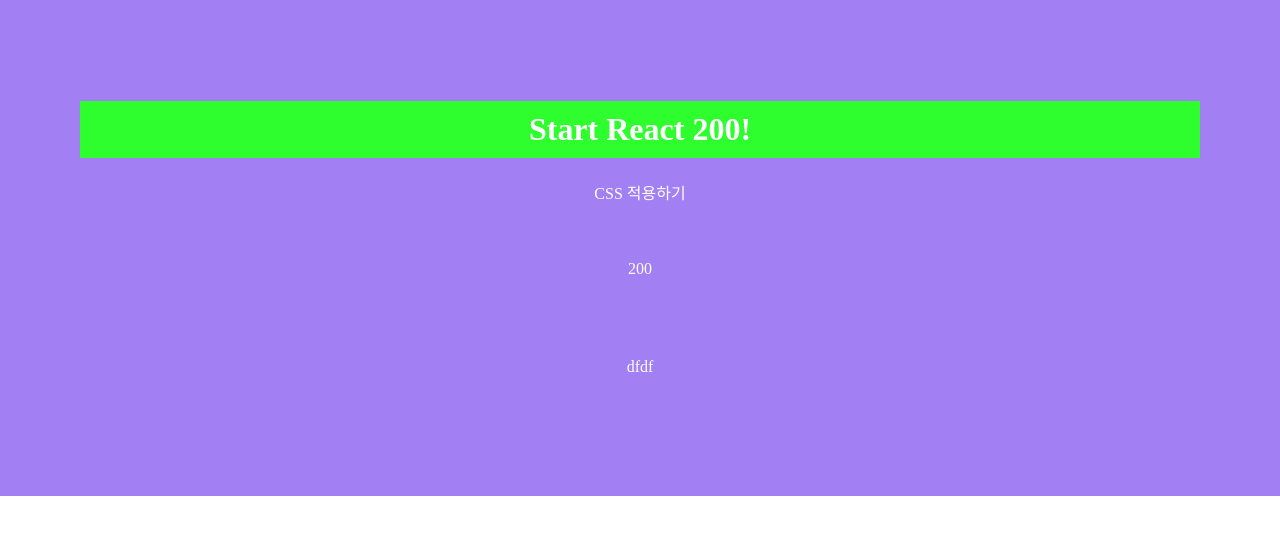
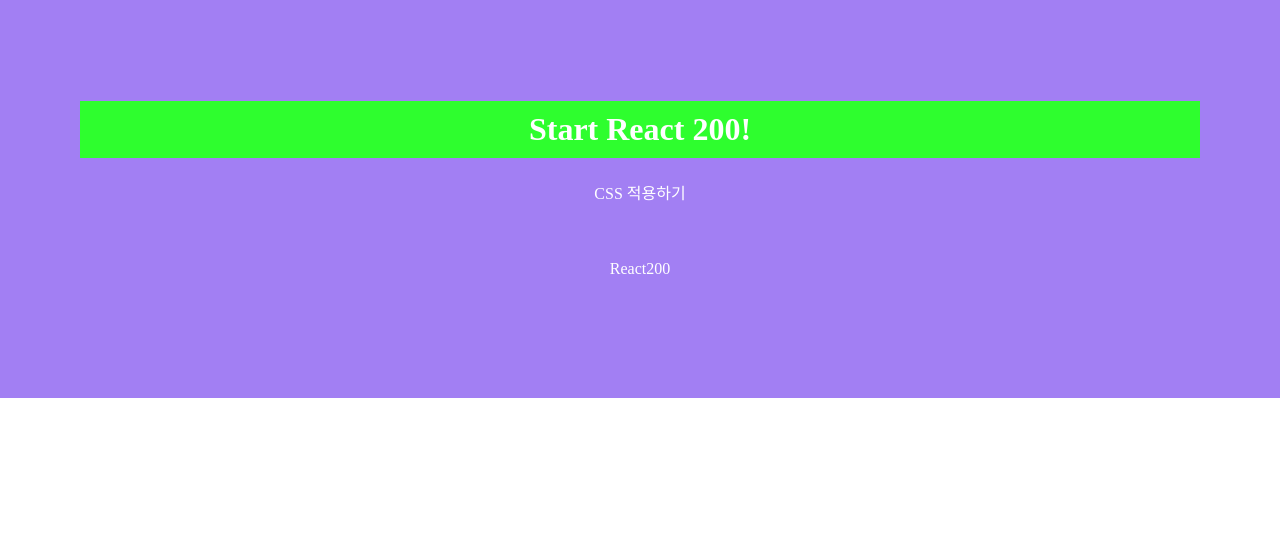
Before and after one commit to OHHYUN/react200, a React (Create React App) app: page / in a window 1280 px wide. Shown: the top 534 px of the page. Built offline with nearby package versions, Linux system fonts and the light colour scheme.

Commit message:
add: default Props

```diff
--- a/src/App.js
+++ b/src/App.js
@@ -1,14 +1,13 @@
 import React from 'react';
 import './App.css';
-import PropsRequired from './R021_PropsRequired'
+import PropsDefault from './R022_PropsDefault'
 
 function App() {
   return (
     <div>
       <h1>Start React 200!</h1>
       <p>CSS 적용하기</p>
-      <PropsRequired ReactNumber={200} />
-      <PropsRequired ReactString="dfdf" />
+      <PropsDefault ReactNumber={200} />
     </div>
   );
 }
--- /dev/null
+++ b/src/R022_PropsDefault.js
@@ -0,0 +1,21 @@
+import React, { Component } from 'react';
+
+class R022_PropsDefault extends Component {
+    render() {
+        let {
+            ReactString,
+            ReactNumber
+        } = this.props
+        return (
+            <div>
+                {ReactString}{ReactNumber}
+            </div>
+        )
+    }
+}
+
+R022_PropsDefault.defaultProps = {
+    ReactString: "React",
+    ReactNumber: 400
+}
+export default R022_PropsDefault
```
